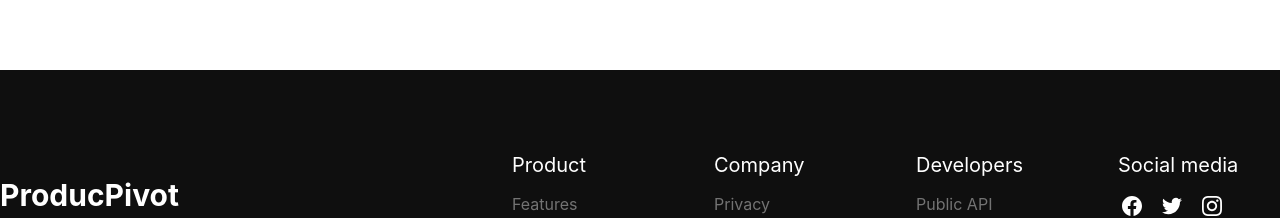
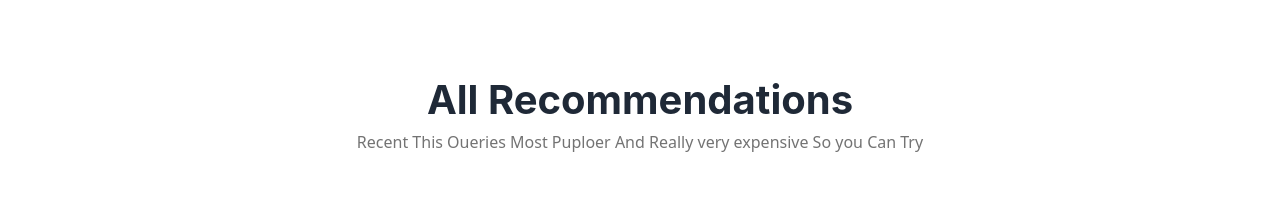
Before and after one commit to sagorcnits/product-pivot, a React (Vite) app: page /querydetails/1 in a window 1280 px wide. Shown: the part 1616-1834 px from the top of the page. Built offline with nearby package versions, Linux system fonts and the light colour scheme; no server answers; sample sign-in values are in the browser's storage.

Commit message:
all recommendations section added

```diff
--- a/src/components/QuerieCard.jsx
+++ b/src/components/QuerieCard.jsx
@@ -8,7 +8,6 @@ const QuerieCard = ({ querie }) => {
     name,
     image,
     date,
-    recommendationCount,
   } = querie;
 
   return (
--- a/src/pages/queryDetails/QueryDetails.jsx
+++ b/src/pages/queryDetails/QueryDetails.jsx
@@ -103,6 +103,18 @@ const QueryDetails = () => {
           <RecommendForm detail={detail}></RecommendForm>
         </div>
       </section>
+      <section>
+      <SectionIntro
+          title={{
+            heading: "All Recommendations",
+            paragraph:
+              "Recent This Oueries Most Puploer And Really very expensive So you Can Try ",
+          }}
+        ></SectionIntro>
+        <div>
+
+        </div>
+      </section>
     </>
   );
 };
```
